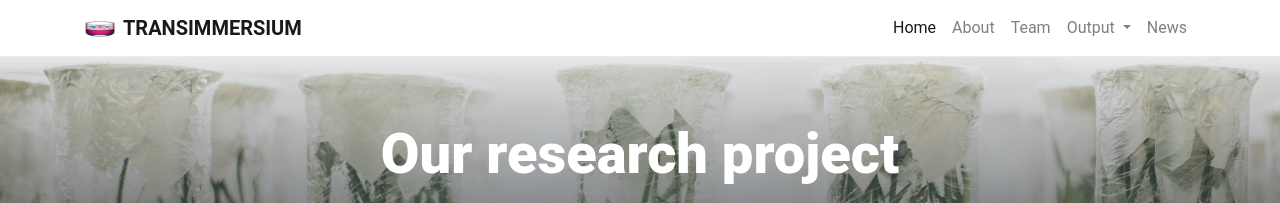
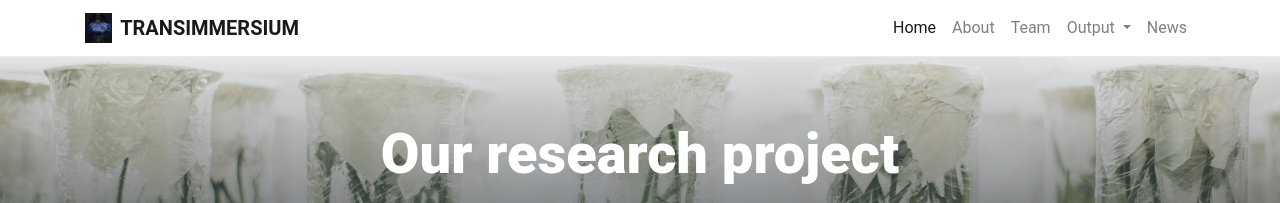
Before and after one commit to numediart/Transimmersium, a Jekyll site: the page built from pages/home.md, in a window 1280 px wide. Shown: the top 203 px of the page. Built offline with Jekyll 4.4.1, drawn with Linux system fonts in a browser that asks for light colours.

Commit message:
Logo update

```diff
--- a/_config.yml
+++ b/_config.yml
@@ -16,7 +16,7 @@ github_username: peterdesmet            # Social icon in footer
 posts_on_home: 2                        # Show x number of latest posts on homepage, can be 0
 tweets_on_home: false                    # Show Twitter feed of twitter_username on homepage
 archive_permalink: /blog/               # Permalink of page using archive.html layout, required when using post categories
-logo: /assets/img/petri-dish_1f9eb.png  # Logo in navbar, will be displayed with 30px height
+logo: /assets/img/trans_logo.jpg  # Logo in navbar, will be displayed with 30px height
 colors:
   links: "#007bff"                      # Color for links: use a readable color that contrasts well with dark text
   banner: "#007bff"                     # Background color for page banners: use color that contrasts well with white
```
Also changed, not shown: assets/img/trans_logo.jpg (added).
